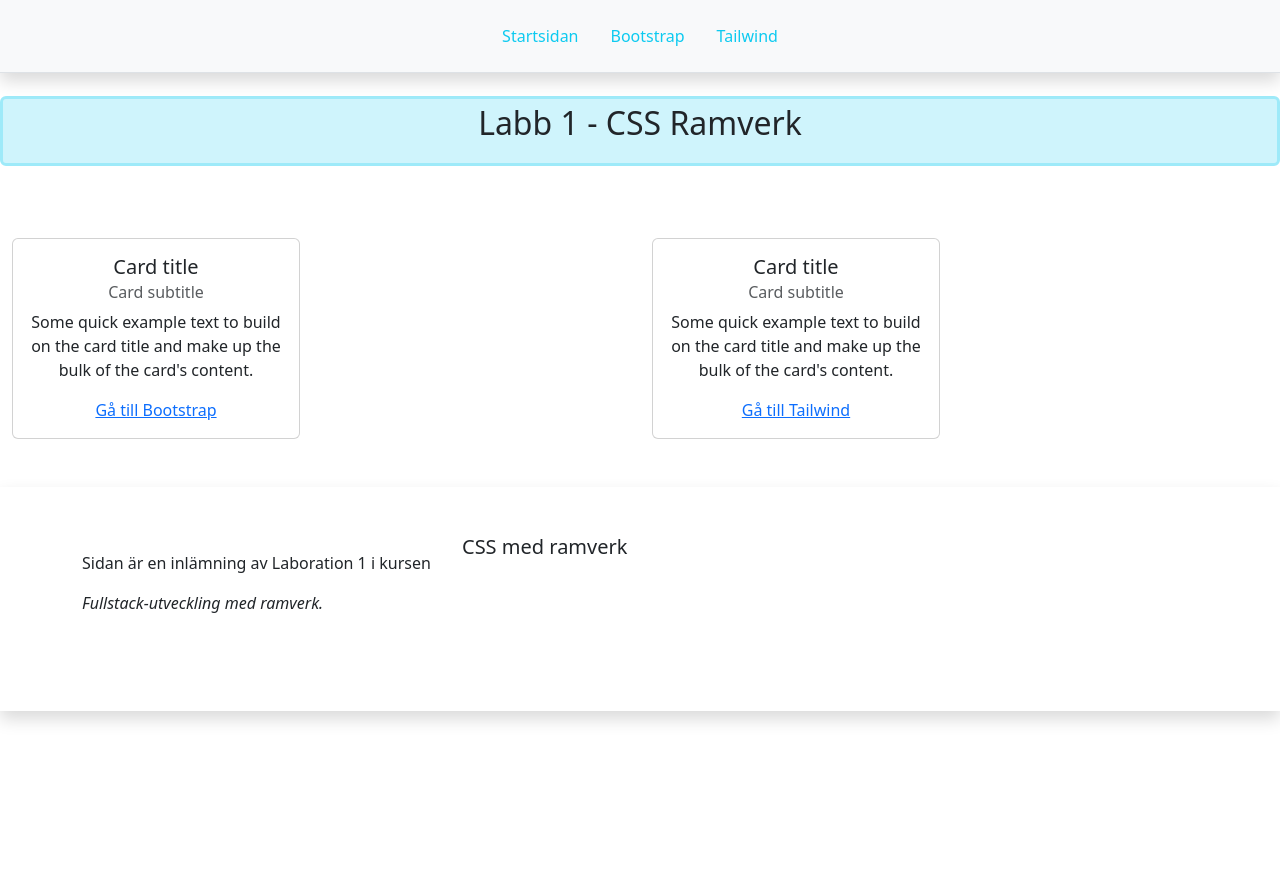
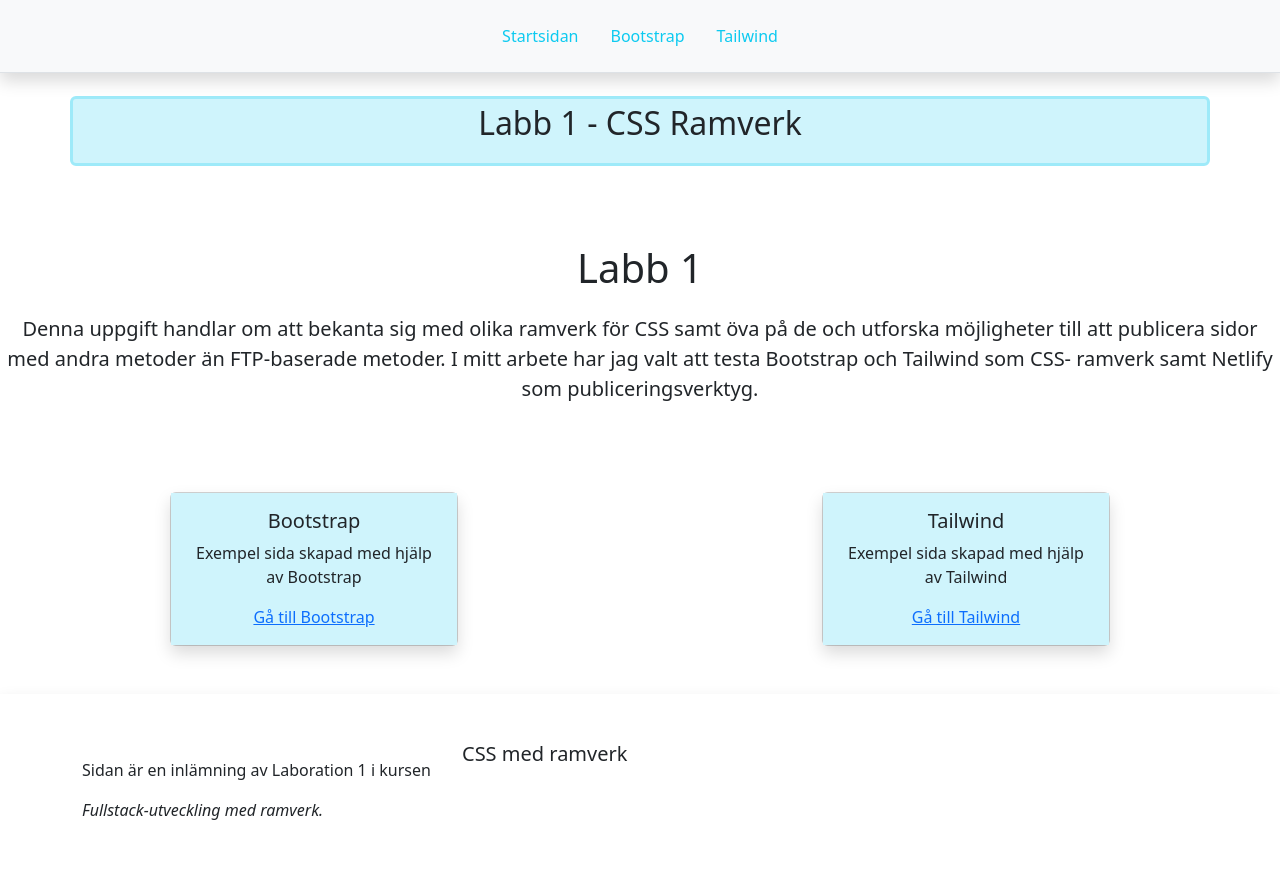
Before and after one commit to dkdkamila/cssramverk, a plain HTML site: page index.html in a window 1280 px wide. Before the commit the page ends 800 px from the top, so only its background shows below. Drawn offline with nearby package versions, Linux system fonts and the light colour scheme.

Commit message:
index text

```diff
--- a/index.html
+++ b/index.html
@@ -43,35 +43,51 @@
     <br>
     <br>
     <br>
-    <section class="container-fluid">
+    <section class="container">
         <div class="row">
             <div class="col-12 bg-info-subtle border border-info-subtle border-3 rounded">
                 <p class="text-center fs-2">Labb 1 - CSS Ramverk</p>
             </div>
 
         </div>
-        <br>
-        <br>
-        <br>
+    </section>
+    <br>
+    <br>
+    <br>
+    <section>
+        <div class="row">
+            <p class="text-center fs-1">Labb 1</p>
+        </div>
+        <div class="row">
+            <p class="text-center fs-5 fw-normal">Denna uppgift handlar om att bekanta sig med olika ramverk för CSS
+                samt
+                öva på de och utforska möjligheter till att publicera sidor med andra metoder än FTP-baserade metoder. I
+                mitt arbete har jag valt att testa Bootstrap och Tailwind som CSS- ramverk samt Netlify som
+                publiceringsverktyg.</p>
+
+        </div>
+    </section>
+    <br>
+    <br>
+    <br>
+    <section>
         <div class="row text-center">
-            <div class="col-6">
+            <div class="col-6 d-flex justify-content-center">
                 <div class="card" style="width: 18rem;">
-                    <div class="card-body">
-                        <h5 class="card-title">Card title</h5>
-                        <h6 class="card-subtitle mb-2 text-body-secondary">Card subtitle</h6>
-                        <p class="card-text">Some quick example text to build on the card title and make up the bulk of
-                            the card's content.</p>
+                    <div class="card-body bg-info-subtle shadow">
+                        <h5 class="card-title">Bootstrap</h5>
+
+                        <p class="card-text">Exempel sida skapad med hjälp av Bootstrap</p>
                         <a href="bootstrap.html" class="card-link">Gå till Bootstrap</a>
                     </div>
                 </div>
             </div>
-            <div class="col-6">
+            <div class="col-6 d-flex justify-content-center">
                 <div class="card" style="width: 18rem;">
-                    <div class="card-body">
-                        <h5 class="card-title">Card title</h5>
-                        <h6 class="card-subtitle mb-2 text-body-secondary">Card subtitle</h6>
-                        <p class="card-text">Some quick example text to build on the card title and make up the bulk
-                            of the card's content.</p>
+                    <div class="card-body bg-info-subtle shadow">
+                        <h5 class="card-title">Tailwind</h5>
+
+                        <p class="card-text">Exempel sida skapad med hjälp av Tailwind</p>
                         <a href="tailwind.html" class="card-link">Gå till Tailwind</a>
 
                     </div>
```
